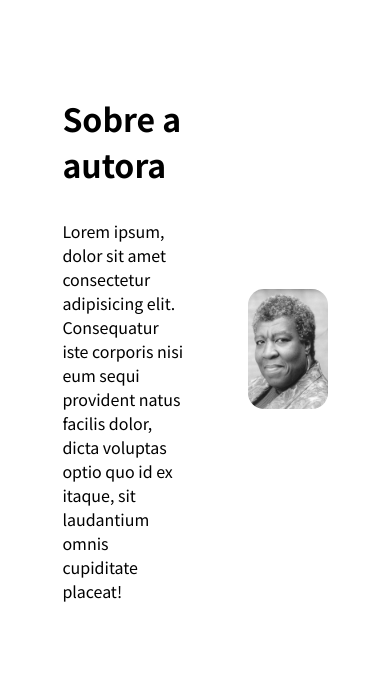
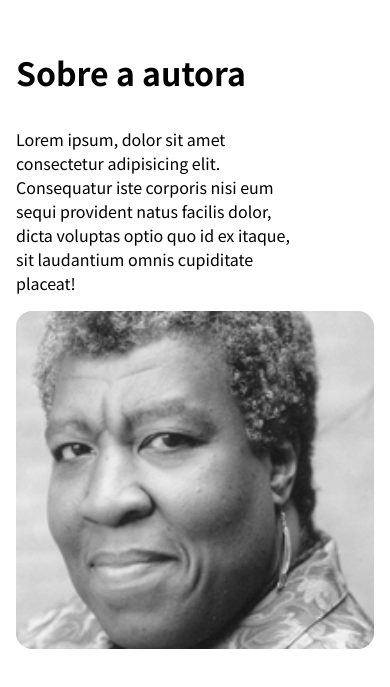
Before and after one commit to weltonfelix/kindred, a React (Create React App) app: page / in a window 390 px wide. Shown: the part 1761-2448 px from the top of the page. Built offline with nearby package versions, Linux system fonts and the light colour scheme; the HTML template or start-up script is replaced by a standard one.

Commit message:
update author section

```diff
--- a/src/App.css
+++ b/src/App.css
@@ -66,3 +66,18 @@ div#author img {
   border-radius: 16px;
   width: 30%;
 }
+
+@media (max-width: 768px) {
+  div#author {
+    flex-direction: column;
+    padding: 0 16px 0 16px;
+  }
+
+  div#author img {
+    margin-top: 16px;
+    border-radius: 16px;
+    width: 100%;
+    max-height: 40%;
+    object-fit: cover;
+  }
+}
```
